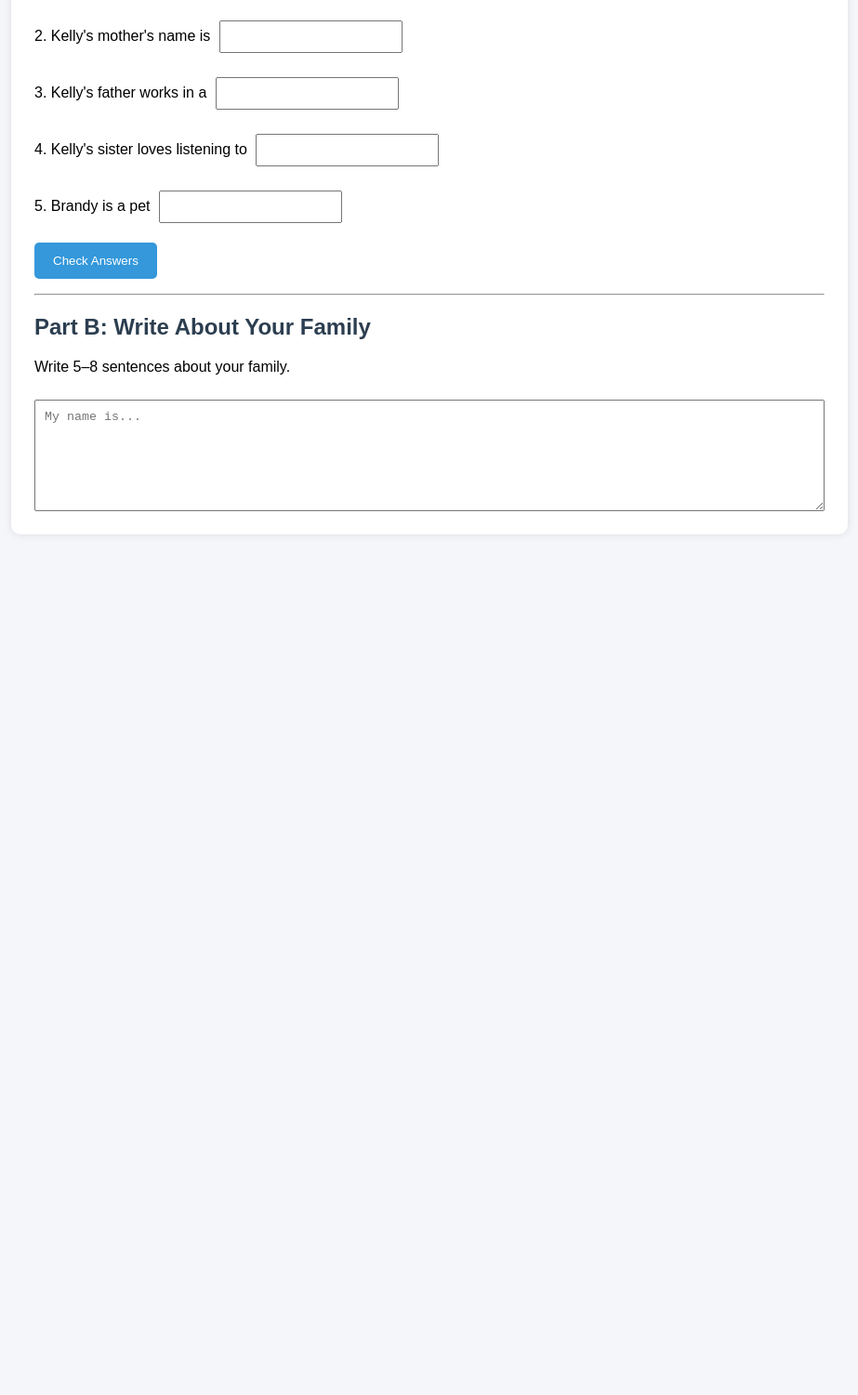
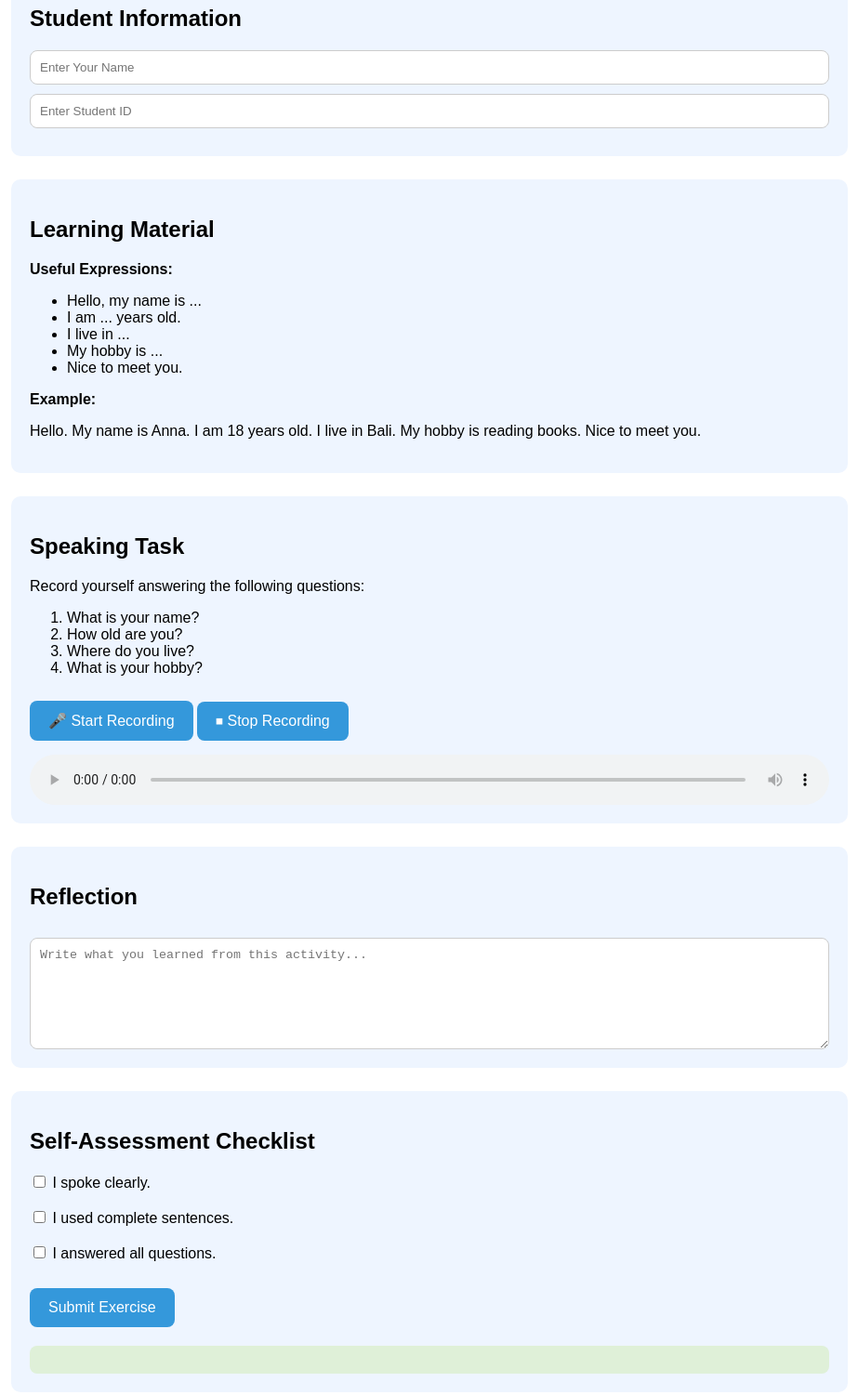
Before and after one commit to rhdyt789-cyber/speaking-beginner, a plain HTML site: page index.html in a window 1280 px wide. Shown: the part 167-1668 px from the top of the page at 93% size, without its empty margins (178-1101 px from the left). Before the commit the page ends 800 px from the top, so only its background shows below. Drawn offline with Linux system fonts and the light colour scheme.

Commit message:
Update index.html

```diff
--- a/index.html
+++ b/index.html
@@ -3,61 +3,79 @@
 <head>
 <meta charset="UTF-8">
 <meta name="viewport" content="width=device-width, initial-scale=1.0">
-<title>About My Family - Writing Exercise</title>
+<title>SALL Speaking Exercise</title>
 
 <style>
 body{
     font-family: Arial, sans-serif;
-    max-width: 900px;
-    margin: auto;
-    padding: 20px;
-    background:#f4f6f9;
+    background:#f4f7fc;
+    margin:0;
+    padding:20px;
 }
 
 .container{
+    max-width:900px;
+    margin:auto;
     background:white;
-    padding:25px;
-    border-radius:10px;
-    box-shadow:0 0 10px rgba(0,0,0,.1);
+    padding:30px;
+    border-radius:15px;
+    box-shadow:0 0 15px rgba(0,0,0,0.1);
 }
 
-h1,h2{
+h1{
+    text-align:center;
     color:#2c3e50;
 }
 
-textarea{
-    width:100%;
-    min-height:120px;
-    padding:10px;
-    margin-top:10px;
-}
-
-input{
-    padding:8px;
-    margin:5px;
+.section{
+    margin-top:25px;
+    padding:20px;
+    background:#eef5ff;
+    border-radius:10px;
 }
 
 button{
+    padding:12px 20px;
     background:#3498db;
     color:white;
     border:none;
-    padding:12px 20px;
-    border-radius:5px;
+    border-radius:8px;
     cursor:pointer;
+    font-size:16px;
+    margin-top:10px;
 }
 
 button:hover{
     background:#2980b9;
 }
 
-.correct{
-    color:green;
-    font-weight:bold;
+audio{
+    width:100%;
+    margin-top:15px;
 }
 
-.wrong{
-    color:red;
-    font-weight:bold;
+textarea{
+    width:100%;
+    height:120px;
+    padding:10px;
+    border-radius:8px;
+    border:1px solid #ccc;
+    margin-top:10px;
+}
+
+#result{
+    margin-top:20px;
+    padding:15px;
+    background:#dff0d8;
+    border-radius:8px;
+}
+
+.student-info{
+    width:100%;
+    padding:10px;
+    margin-bottom:10px;
+    border:1px solid #ccc;
+    border-radius:8px;
 }
 </style>
 </head>
@@ -65,62 +83,179 @@ button:hover{
 
 <div class="container">
 
-<hr>
+<h1>SALL Speaking Exercise</h1>
 
-<h2>Part A: Fill in the blanks</h2>
+<div class="section">
+<h2>Student Information</h2>
 
-<p>1. Kelly lives in
-<input id="q1"></p>
+<input type="text" id="name" class="student-info" placeholder="Enter Your Name">
 
-<p>2. Kelly's mother's name is
-<input id="q2"></p>
+<input type="text" id="studentid" class="student-info" placeholder="Enter Student ID">
+</div>
 
-<p>3. Kelly's father works in a
-<input id="q3"></p>
+<div class="section">
+<h2>Learning Material</h2>
 
-<p>4. Kelly's sister loves listening to
-<input id="q4"></p>
+<p><strong>Useful Expressions:</strong></p>
 
-<p>5. Brandy is a pet
-<input id="q5"></p>
+<ul>
+<li>Hello, my name is ...</li>
+<li>I am ... years old.</li>
+<li>I live in ...</li>
+<li>My hobby is ...</li>
+<li>Nice to meet you.</li>
+</ul>
 
-<button onclick="checkAnswers()">Check Answers</button>
+<p><strong>Example:</strong></p>
 
-<p id="result"></p>
+<p>
+Hello. My name is Anna.
+I am 18 years old.
+I live in Bali.
+My hobby is reading books.
+Nice to meet you.
+</p>
+</div>
 
-<hr>
+<div class="section">
+<h2>Speaking Task</h2>
 
-<h2>Part B: Write About Your Family</h2>
+<p>Record yourself answering the following questions:</p>
 
-<p>Write 5–8 sentences about your family.</p>
+<ol>
+<li>What is your name?</li>
+<li>How old are you?</li>
+<li>Where do you live?</li>
+<li>What is your hobby?</li>
+</ol>
 
-<textarea placeholder="My name is..."></textarea>
+<button id="start">🎤 Start Recording</button>
+<button id="stop">⏹ Stop Recording</button>
+
+<audio id="audio" controls></audio>
+</div>
+
+<div class="section">
+<h2>Reflection</h2>
+
+<textarea id="reflection" placeholder="Write what you learned from this activity..."></textarea>
+</div>
+
+<div class="section">
+<h2>Self-Assessment Checklist</h2>
+
+<label>
+<input type="checkbox" id="clear">
+I spoke clearly.
+</label>
+<br><br>
+
+<label>
+<input type="checkbox" id="sentences">
+I used complete sentences.
+</label>
+<br><br>
+
+<label>
+<input type="checkbox" id="questions">
+I answered all questions.
+</label>
+<br><br>
+
+<button onclick="submitExercise()">Submit Exercise</button>
+
+<div id="result"></div>
+</div>
 
 </div>
 
 <script>
-function checkAnswers(){
 
-let score = 0;
+let mediaRecorder;
+let audioChunks=[];
 
-const answers = {
-q1:"california",
-q2:"carmen",
-q3:"bank",
-q4:"music",
-q5:"dog"
+const startBtn=document.getElementById("start");
+const stopBtn=document.getElementById("stop");
+const audio=document.getElementById("audio");
+
+startBtn.onclick=async()=>{
+
+    const stream=await navigator.mediaDevices.getUserMedia({
+        audio:true
+    });
+
+    mediaRecorder=new MediaRecorder(stream);
+
+    mediaRecorder.start();
+
+    audioChunks=[];
+
+    mediaRecorder.ondataavailable=(event)=>{
+        audioChunks.push(event.data);
+    };
+
+    mediaRecorder.onstop=()=>{
+        const blob=new Blob(audioChunks,{
+            type:"audio/webm"
+        });
+
+        const url=URL.createObjectURL(blob);
+
+        audio.src=url;
+    };
 };
 
-for(let id in answers){
-let user = document.getElementById(id).value.trim().toLowerCase();
+stopBtn.onclick=()=>{
+    if(mediaRecorder){
+        mediaRecorder.stop();
+    }
+};
 
-if(user === answers[id]){
-score++;
-}
-}
+function submitExercise(){
 
-document.getElementById("result").innerHTML =
-"You got " + score + " out of 5 correct!";
+    const name=document.getElementById("name").value;
+    const studentid=document.getElementById("studentid").value;
+
+    if(name==="" || studentid===""){
+        alert("Please enter your name and student ID.");
+        return;
+    }
+
+    let score=0;
+
+    if(document.getElementById("clear").checked){
+        score++;
+    }
+
+    if(document.getElementById("sentences").checked){
+        score++;
+    }
+
+    if(document.getElementById("questions").checked){
+        score++;
+    }
+
+    const percentage=(score/3)*100;
+
+    let feedback="";
+
+    if(percentage===100){
+        feedback="Excellent! Your speaking task is complete.";
+    }
+    else if(percentage>=67){
+        feedback="Good job! Keep practicing your speaking skills.";
+    }
+    else{
+        feedback="Please continue practicing and try again.";
+    }
+
+    document.getElementById("result").innerHTML=`
+        <h3>Exercise Submitted Successfully</h3>
+        <p><strong>Name:</strong> ${name}</p>
+        <p><strong>Student ID:</strong> ${studentid}</p>
+        <p><strong>Score:</strong> ${score}/3 (${percentage}%)</p>
+        <p><strong>Feedback:</strong> ${feedback}</p>
+    `;
 }
 </script>
 
```
